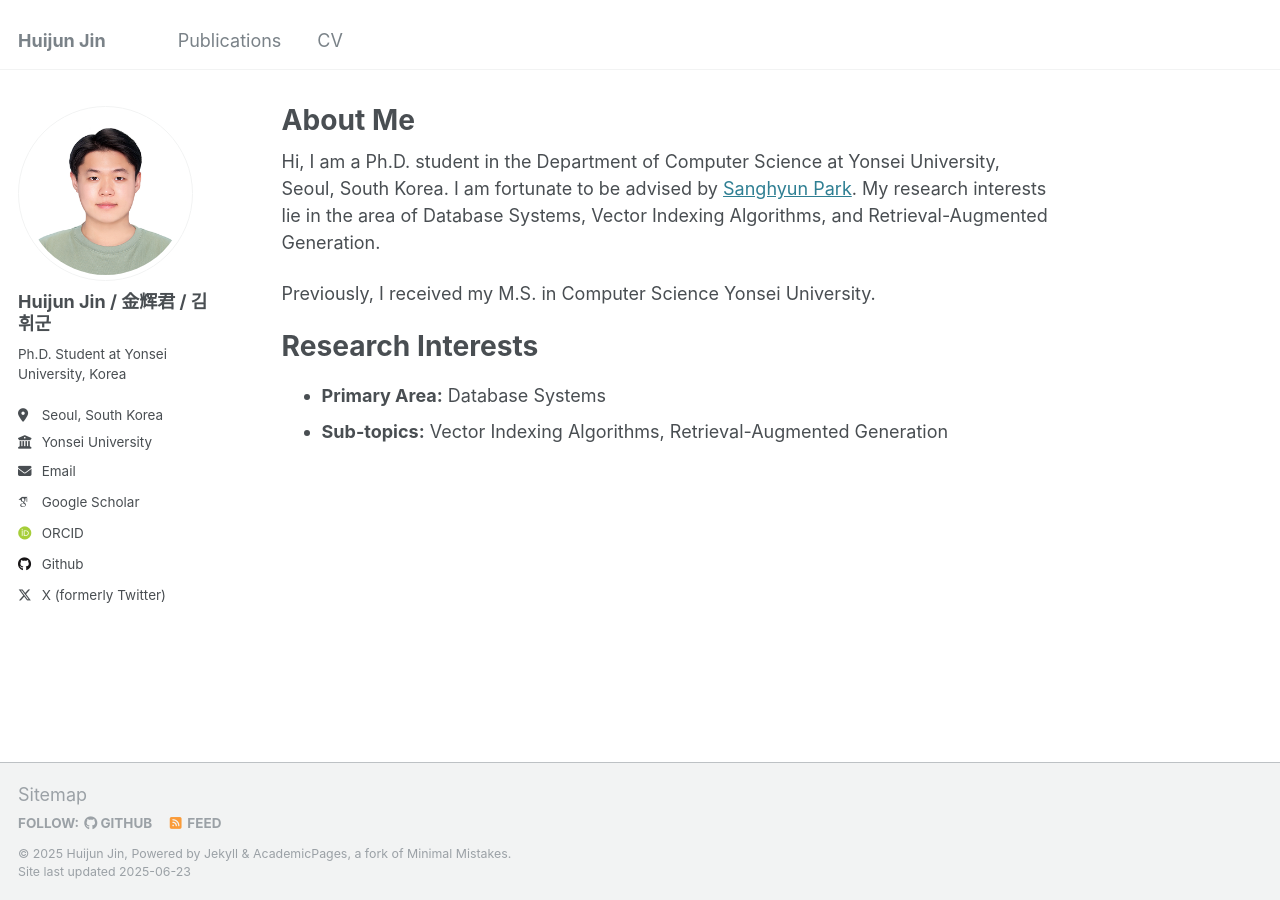
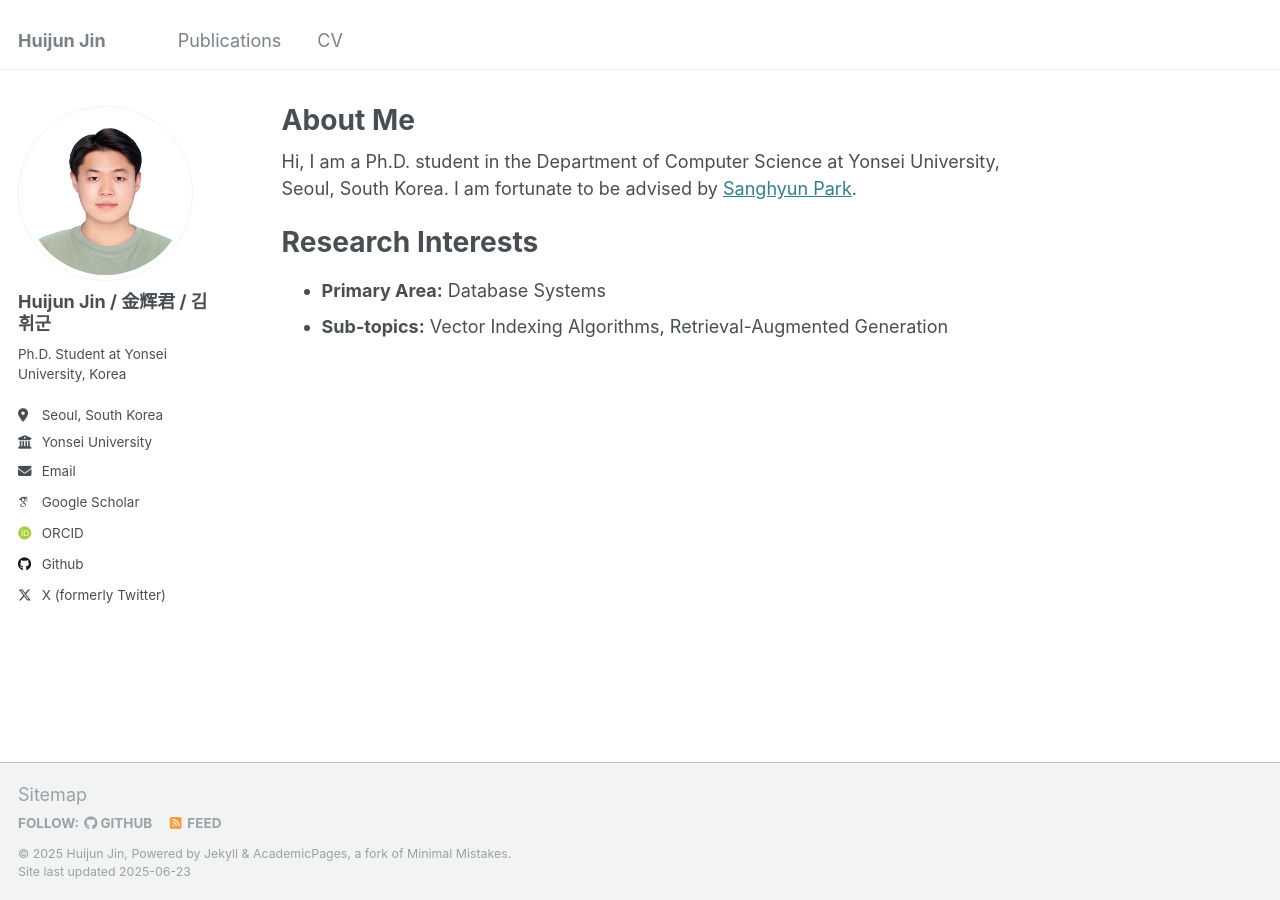
Before and after one commit to huijunjin/huijunjin.github.io, a Jekyll site: the page built from _pages/about.md, in a window 1280 px wide. Built offline with Jekyll 4.4.1, drawn with Linux system fonts in a browser that asks for light colours; some web fonts are replaced.

Commit message:
Update about.md

```diff
--- a/_pages/about.md
+++ b/_pages/about.md
@@ -7,9 +7,7 @@ redirect_from:
   - /about.html
 ---
 
-Hi, I am a Ph.D. student in the Department of Computer Science at Yonsei University, Seoul, South Korea. I am fortunate to be advised by [Sanghyun Park](https://delab.yonsei.ac.kr/sanghyun/). My research interests lie in the area of Database Systems, Vector Indexing Algorithms, and Retrieval-Augmented Generation.
-
-Previously, I received my M.S. in Computer Science Yonsei University.
+Hi, I am a Ph.D. student in the Department of Computer Science at Yonsei University, Seoul, South Korea. I am fortunate to be advised by [Sanghyun Park](https://delab.yonsei.ac.kr/sanghyun/).
 
 Research Interests
 ======
```
